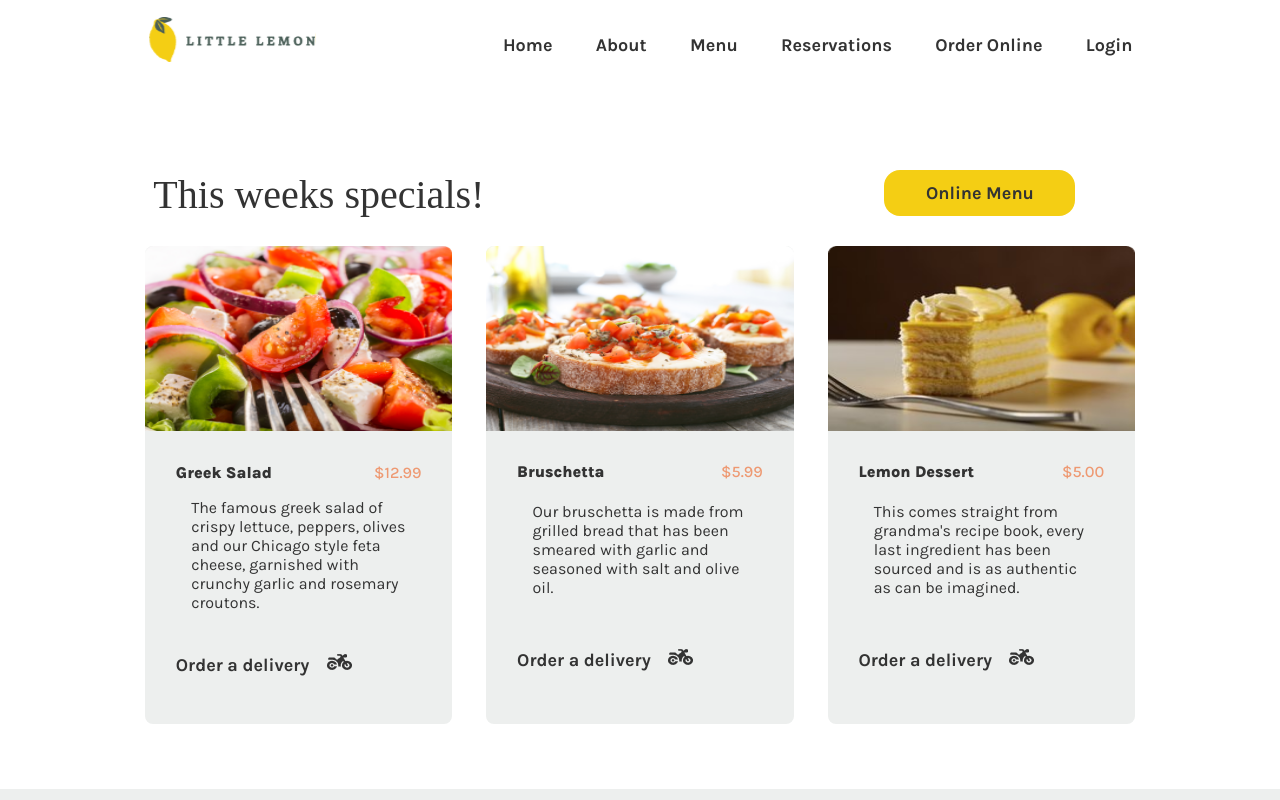
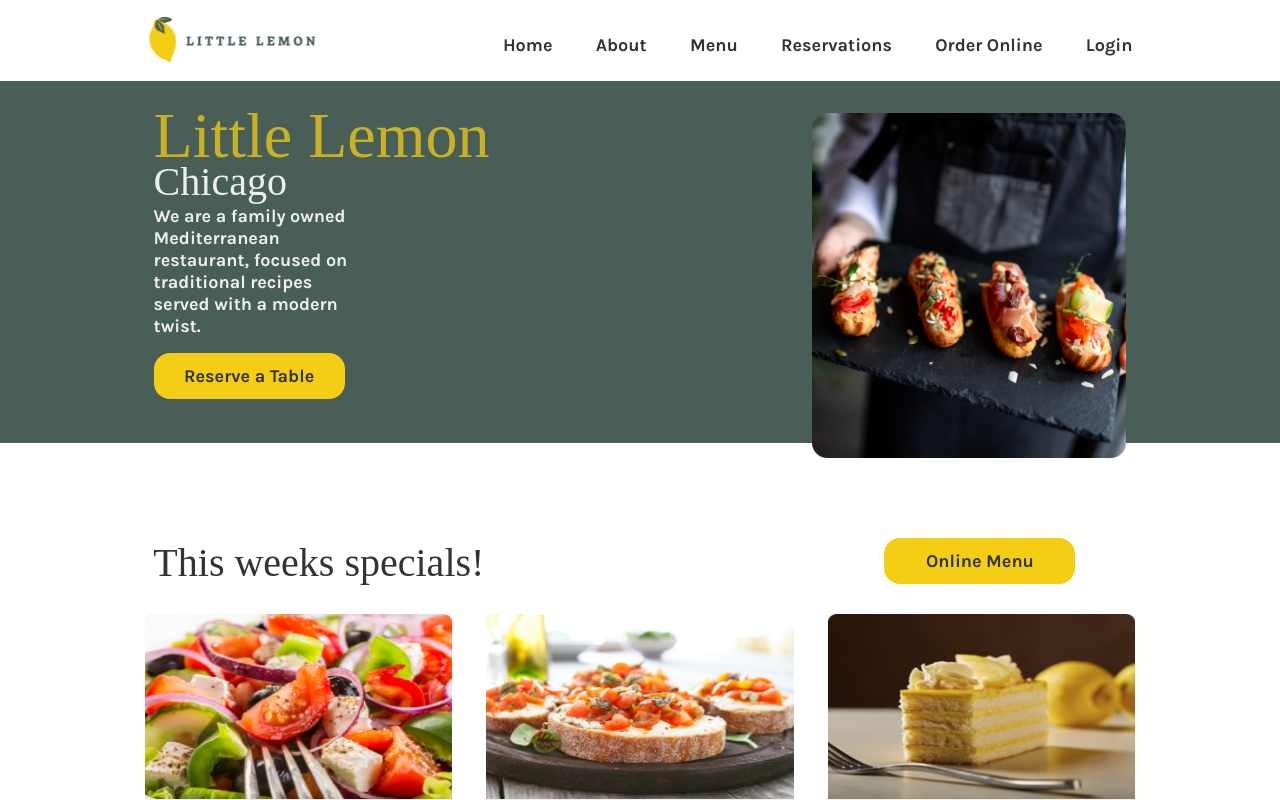
Before and after one commit to RaphaelIsaiah/meta-capstone-project, a React (Create React App) app: page / in a window 1280 px wide. Shown: the top 800 px of the page. Built offline with nearby package versions, Linux system fonts and the light colour scheme; a web font is replaced by a local one.

Commit message:
I added the Hero component to the Main component

```diff
--- a/src/Components/Main.jsx
+++ b/src/Components/Main.jsx
@@ -1,4 +1,5 @@
 import React from "react";
+import Hero from "./Hero";
 import Specials from "./Specials";
 import Testimonials from "./Testimonials";
 import About from "./About";
@@ -6,6 +7,7 @@ import About from "./About";
 export default function Main() {
   return (
     <main className="Main-container">
+      <Hero />
       <Specials />
       <Testimonials />
       <About />
```
